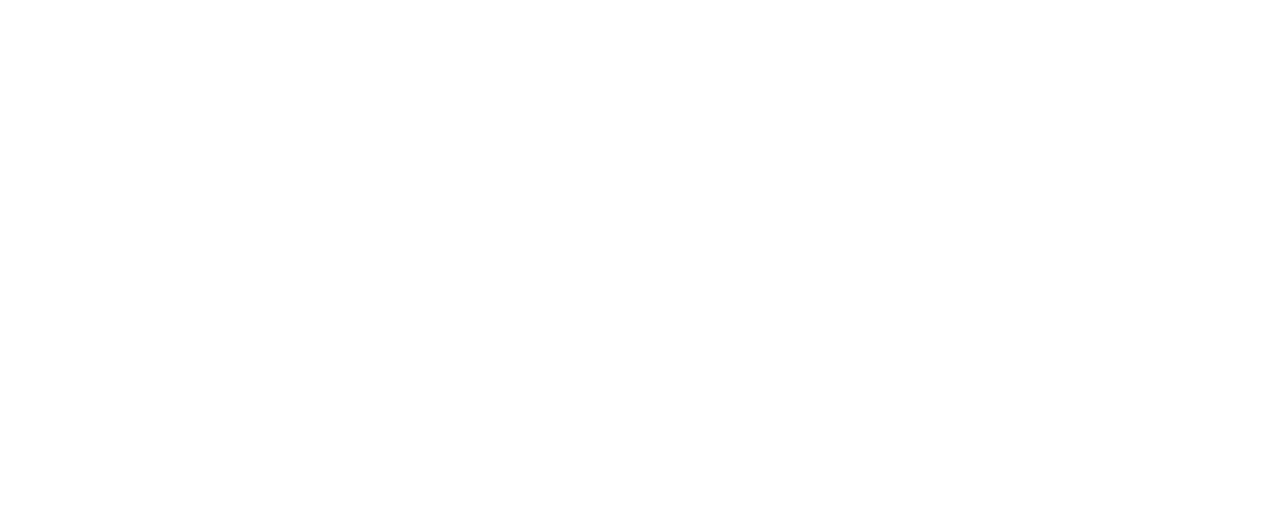
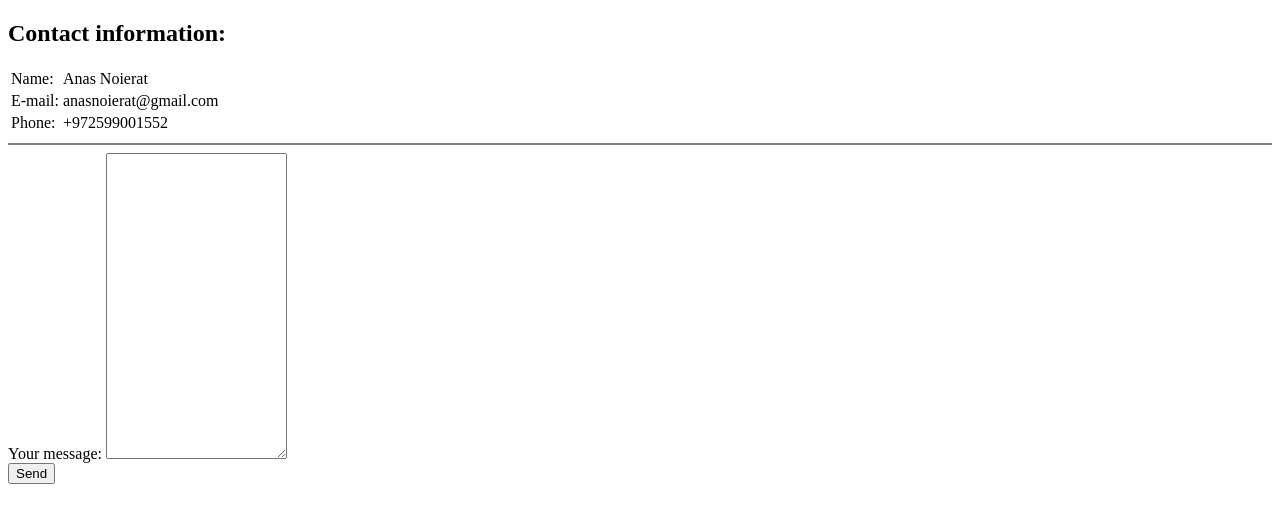
Before and after one commit to AnasNoierat/PersonalSiteV1.0, a plain HTML site: page contactme.html in a window 1280 px wide. Drawn offline with Linux system fonts and the light colour scheme.

Commit message:
Commitv0.5

```diff
--- a/contactme.html
+++ b/contactme.html
@@ -5,6 +5,28 @@
     <title>ContactMe</title>
   </head>
   <body>
+    <h2>Contact information:</h2>
+    <table>
+      <tr>
+        <td>Name:</td>
+        <td>Anas Noierat</td>
+      </tr>
+      <tr>
+        <td>E-mail:</td>
+        <td>anasnoierat@gmail.com</td>
+      </tr>
+      <tr>
+        <td>Phone:</td>
+        <td>+972599001552</td>
+      </tr>
+    </table>
 
+    <hr size="2" noshade>
+    <form class="" action="mailto:anasnoierat@gmail.com" method="post" enctype="text/plain" accept-charset="utf-8">
+      <label for="textare">Your message:</label>
+      <textarea name="name" rows="20" cols="20"></textarea><br>
+      <input type="submit" name="" value="Send">
+
+    </form>
   </body>
 </html>
```
Also changed, not shown: index.html (+1 -1 lines).
